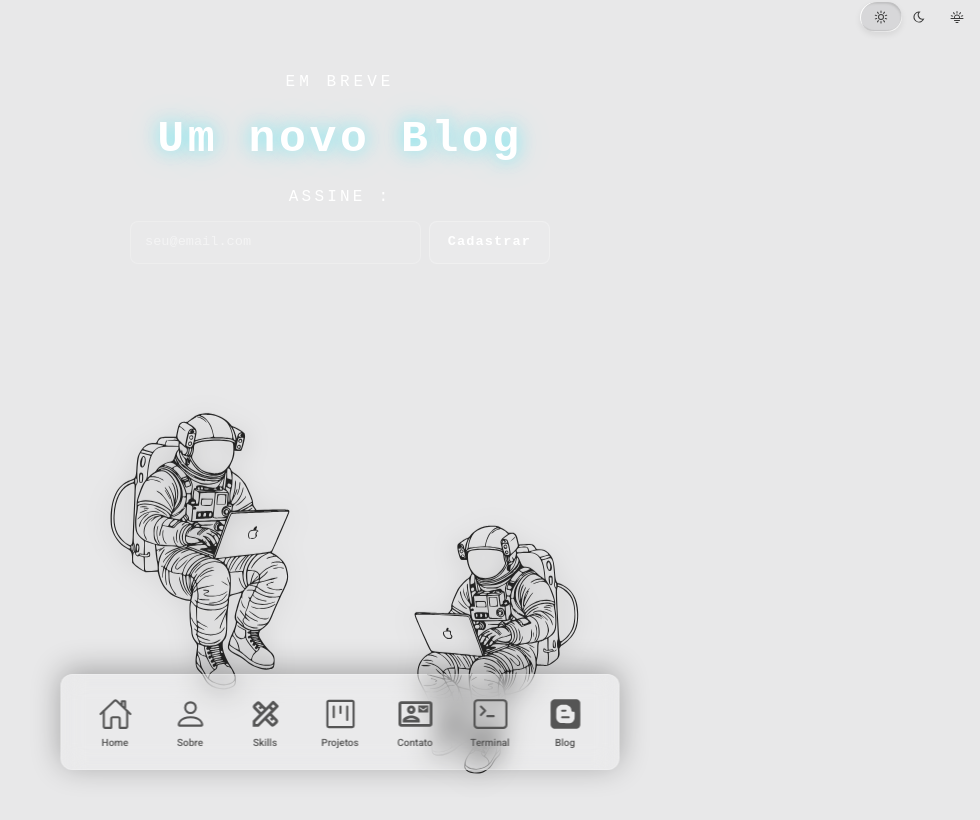
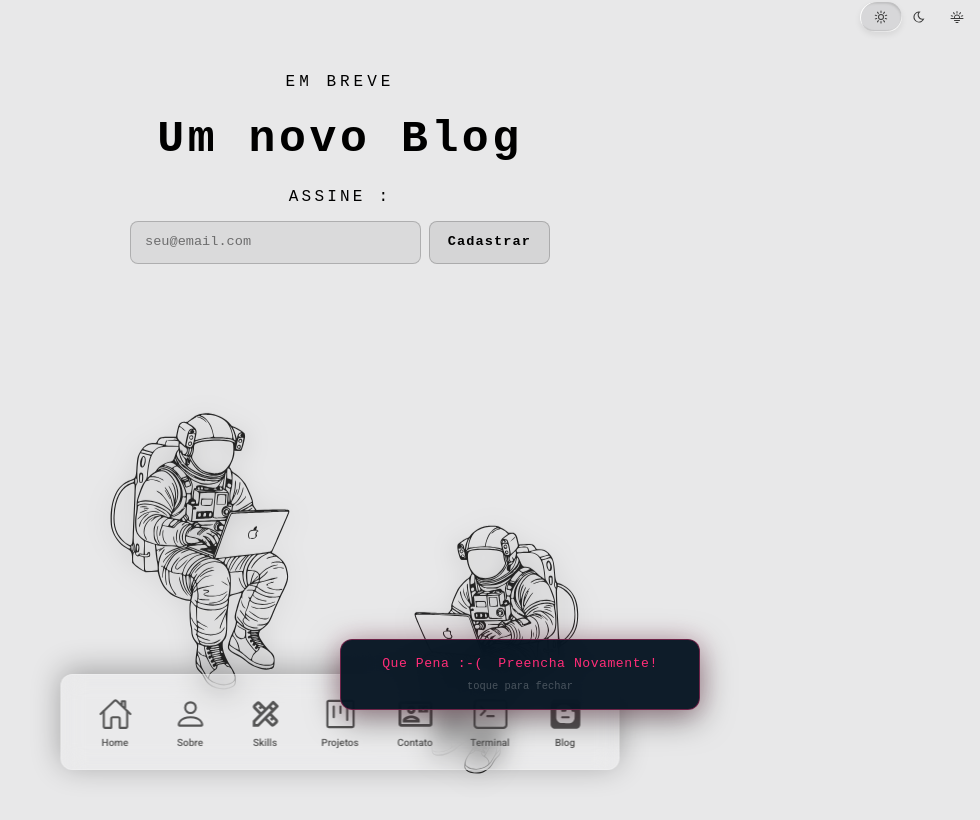
Before and after one commit to LeandroDukievicz/Portifolio-Cyber-Dukie, a Next.js app: page /blog in a window 1280 px wide. Both pictures are taken after a click on the button "Cadastrar". Shown: the top 820 px of the page, without its empty margins (300-1280 px from the left). Built offline with nearby package versions, Linux system fonts and the light colour scheme.

Commit message:
style: invert blog text and input colors to black on light theme

```diff
--- a/app/blog/LiquidGlassBlog.tsx
+++ b/app/blog/LiquidGlassBlog.tsx
@@ -1,8 +1,67 @@
 "use client";
 
 import { useState, useEffect, useRef } from "react";
-import { motion, useInView } from "framer-motion";
+import { motion, useInView, AnimatePresence } from "framer-motion";
+import confetti from "canvas-confetti";
 import styles from "./blog.module.css";
+
+type ToastType = "error" | "success";
+
+function Toast({ message, type, onClose }: { message: string; type: ToastType; onClose: () => void }) {
+  useEffect(() => {
+    const t = setTimeout(onClose, 4000);
+    return () => clearTimeout(t);
+  }, [onClose]);
+
+  return (
+    <motion.div
+      initial={{ opacity: 0, y: 20, scale: 0.95 }}
+      animate={{ opacity: 1, y: 0, scale: 1 }}
+      exit={{ opacity: 0, y: 10, scale: 0.95 }}
+      transition={{ duration: 0.3 }}
+      onClick={onClose}
+      style={{
+        position: "fixed",
+        bottom: 90,
+        left: "50%",
+        transform: "translateX(-50%)",
+        zIndex: 9999,
+        background: "rgba(3,17,31,0.95)",
+        backdropFilter: "blur(16px)",
+        border: `1px solid ${type === "success" ? "rgba(0,234,255,0.4)" : "rgba(255,45,120,0.4)"}`,
+        borderRadius: 12,
+        padding: "14px 20px",
+        maxWidth: 360,
+        width: "86vw",
+        boxShadow: type === "success"
+          ? "0 0 24px rgba(0,234,255,0.15), 0 8px 32px rgba(0,0,0,0.5)"
+          : "0 0 24px rgba(255,45,120,0.15), 0 8px 32px rgba(0,0,0,0.5)",
+        cursor: "pointer",
+        textAlign: "center",
+      }}
+    >
+      <p style={{
+        margin: 0,
+        fontFamily: "'JetBrains Mono', monospace",
+        fontSize: "0.82rem",
+        color: type === "success" ? "#00EAFF" : "#FF2D78",
+        lineHeight: 1.5,
+        letterSpacing: "0.04em",
+      }}>
+        {message}
+      </p>
+      <span style={{
+        display: "block",
+        marginTop: 6,
+        fontSize: "0.65rem",
+        color: "rgba(255,255,255,0.25)",
+        fontFamily: "'JetBrains Mono', monospace",
+      }}>
+        toque para fechar
+      </span>
+    </motion.div>
+  );
+}
 
 const CHARS = "ABCDEFGHIJKLMNOPQRSTUVWXYZabcdefghijklmnopqrstuvwxyz0123456789@#$%&";
 
@@ -80,20 +139,41 @@ export default function LiquidGlassBlog() {
   const [theme, setTheme] = useState<Theme>("light");
   const [prevOption, setPrevOption] = useState<string>("1");
   const [email, setEmail] = useState("");
-  const [status, setStatus] = useState<"idle" | "loading" | "success" | "error">("idle");
+  const [status, setStatus] = useState<"idle" | "loading" | "success">("idle");
+  const [toast, setToast] = useState<{ message: string; type: ToastType } | null>(null);
+
+  const showToast = (message: string, type: ToastType) => setToast({ message, type });
+  const dismissToast = () => setToast(null);
 
   const handleSubscribe = async () => {
-    if (!email) return;
+    const valid = /^[^\s@]+@[^\s@]+\.[^\s@]+$/.test(email.trim());
+    if (!valid) {
+      showToast("Que Pena :-(\u2002 Preencha Novamente!", "error");
+      return;
+    }
     setStatus("loading");
     try {
       const res = await fetch("/api/subscribe", {
         method: "POST",
         headers: { "Content-Type": "application/json" },
-        body: JSON.stringify({ email }),
+        body: JSON.stringify({ email: email.trim() }),
       });
-      setStatus(res.ok ? "success" : "error");
+      if (res.ok) {
+        setStatus("success");
+        confetti({
+          particleCount: 120,
+          spread: 80,
+          origin: { y: 0.6 },
+          colors: ["#00EAFF", "#BD00FF", "#FF2D78", "#ffffff"],
+        });
+        showToast("Obrigado pela inscrição! 🚀\nAguarde novidades em breve.", "success");
+      } else {
+        showToast("Que Pena :-(\u2002 Preencha Novamente!", "error");
+        setStatus("idle");
+      }
     } catch {
-      setStatus("error");
+      showToast("Que Pena :-(\u2002 Preencha Novamente!", "error");
+      setStatus("idle");
     }
   };
 
@@ -307,7 +387,7 @@ export default function LiquidGlassBlog() {
               letterSpacing: "0.25em",
               textTransform: "uppercase",
               textAlign: "center",
-              color: "#ffffff",
+              color: theme === "light" ? "#000000" : "#ffffff",
               opacity: 0.5,
             }}
           />
@@ -322,9 +402,9 @@ export default function LiquidGlassBlog() {
               fontWeight: 700,
               letterSpacing: "0.08em",
               textAlign: "center",
-              color: "#ffffff",
+              color: theme === "light" ? "#000000" : "#ffffff",
               textShadow: theme === "light"
-                ? "0 0 18px rgba(0,234,255,0.45), 0 0 40px rgba(0,234,255,0.2)"
+                ? "none"
                 : "0 0 18px rgba(0,234,255,0.6), 0 0 40px rgba(189,0,255,0.4), 0 0 80px rgba(255,0,255,0.15)",
             }}
           />
@@ -339,7 +419,7 @@ export default function LiquidGlassBlog() {
               letterSpacing: "0.2em",
               textTransform: "uppercase",
               textAlign: "center",
-              color: "#ffffff",
+              color: theme === "light" ? "#000000" : "#ffffff",
               opacity: 0.6,
             }}
           />
@@ -377,29 +457,29 @@ export default function LiquidGlassBlog() {
                   disabled={status === "loading"}
                   style={{
                     flex: 1,
-                    background: "rgba(255,255,255,0.07)",
-                    border: "1px solid rgba(255,255,255,0.2)",
+                    background: theme === "light" ? "rgba(0,0,0,0.06)" : "rgba(255,255,255,0.07)",
+                    border: theme === "light" ? "1px solid rgba(0,0,0,0.2)" : "1px solid rgba(255,255,255,0.2)",
                     borderRadius: "8px",
                     padding: "10px 14px",
-                    color: "#ffffff",
+                    color: theme === "light" ? "#000000" : "#ffffff",
                     fontFamily: "'JetBrains Mono', monospace",
                     fontSize: "0.85rem",
                     outline: "none",
                     transition: "border-color 0.2s",
                   }}
-                  onFocus={e => (e.currentTarget.style.borderColor = "rgba(255,255,255,0.5)")}
-                  onBlur={e  => (e.currentTarget.style.borderColor = "rgba(255,255,255,0.2)")}
+                  onFocus={e => (e.currentTarget.style.borderColor = theme === "light" ? "rgba(0,0,0,0.5)" : "rgba(255,255,255,0.5)")}
+                  onBlur={e  => (e.currentTarget.style.borderColor = theme === "light" ? "rgba(0,0,0,0.2)" : "rgba(255,255,255,0.2)")}
                 />
                 <button
                   type="button"
                   onClick={handleSubscribe}
                   disabled={status === "loading"}
                   style={{
-                    background: "rgba(255,255,255,0.12)",
-                    border: "1px solid rgba(255,255,255,0.25)",
+                    background: theme === "light" ? "rgba(0,0,0,0.08)" : "rgba(255,255,255,0.12)",
+                    border: theme === "light" ? "1px solid rgba(0,0,0,0.2)" : "1px solid rgba(255,255,255,0.25)",
                     borderRadius: "8px",
                     padding: "10px 18px",
-                    color: "#ffffff",
+                    color: theme === "light" ? "#000000" : "#ffffff",
                     fontFamily: "'JetBrains Mono', monospace",
                     fontSize: "0.85rem",
                     fontWeight: 600,
@@ -410,29 +490,16 @@ export default function LiquidGlassBlog() {
                     opacity: status === "loading" ? 0.6 : 1,
                   }}
                   onMouseEnter={e => {
-                    e.currentTarget.style.background = "rgba(255,255,255,0.22)";
-                    e.currentTarget.style.borderColor = "rgba(255,255,255,0.4)";
+                    e.currentTarget.style.background = theme === "light" ? "rgba(0,0,0,0.15)" : "rgba(255,255,255,0.22)";
+                    e.currentTarget.style.borderColor = theme === "light" ? "rgba(0,0,0,0.4)" : "rgba(255,255,255,0.4)";
                   }}
                   onMouseLeave={e => {
-                    e.currentTarget.style.background = "rgba(255,255,255,0.12)";
-                    e.currentTarget.style.borderColor = "rgba(255,255,255,0.25)";
+                    e.currentTarget.style.background = theme === "light" ? "rgba(0,0,0,0.08)" : "rgba(255,255,255,0.12)";
+                    e.currentTarget.style.borderColor = theme === "light" ? "rgba(0,0,0,0.2)" : "rgba(255,255,255,0.25)";
                   }}
                 >
                   {status === "loading" ? "..." : "Cadastrar"}
                 </button>
-                {status === "error" && (
-                  <p style={{
-                    position: "absolute",
-                    bottom: "-22px",
-                    left: 0,
-                    fontFamily: "'JetBrains Mono', monospace",
-                    fontSize: "0.72rem",
-                    color: "#FF2D78",
-                    margin: 0,
-                  }}>
-                    Erro ao cadastrar. Tente novamente.
-                  </p>
-                )}
               </>
             )}
           </motion.div>
@@ -457,6 +524,17 @@ export default function LiquidGlassBlog() {
           />
         </div>
       </article>
+
+      <AnimatePresence>
+        {toast && (
+          <Toast
+            key={toast.message}
+            message={toast.message}
+            type={toast.type}
+            onClose={dismissToast}
+          />
+        )}
+      </AnimatePresence>
     </div>
   );
 }
```
